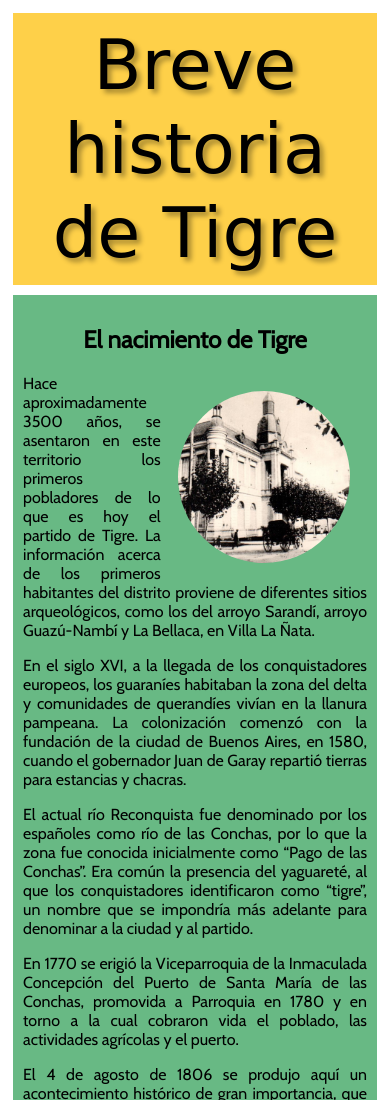
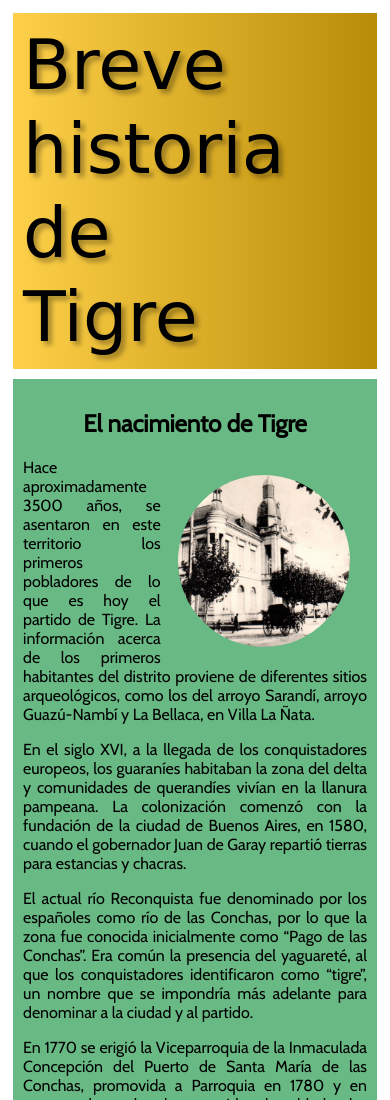
Before and after one commit to Mandharina/TPCod_a_odo_2023, a plain HTML site: page pages/historia.html in a window 390 px wide. Shown: the top 1100 px of the page. Drawn offline with nearby package versions, Linux system fonts and the light colour scheme; a web font is replaced by a local one.

Commit message:
pagina responsiva agregada a cada enlase

```diff
--- a/styles/alojamientos.css
+++ b/styles/alojamientos.css
@@ -74,3 +74,58 @@
     border-radius: 7%;
 
 }
+@media screen and (max-width:720px) {
+    .header {
+        display: grid;
+        grid-template-columns: 0% 100%;
+        grid-area: header;
+        background-color: #FED049;
+        background: linear-gradient(90deg, rgba(254, 208, 73, 1) 0%, rgba(185, 140, 8, 1) 100%);
+
+    }
+
+    .header-logo {
+        display: none;
+    }
+
+
+    .article {
+        display: grid;
+        grid-template-columns: auto;
+        grid-area: article;
+        background-color: #3D5656;
+        padding: 10px;
+        margin-top: 5px;
+    }
+
+
+@media screen and (max-width:480px) {
+    .header {
+        display: grid;
+        grid-template-columns: 0% 100%;
+        grid-area: header;
+        background-color: #FED049;
+        background: linear-gradient(90deg, rgba(254, 208, 73, 1) 0%, rgba(185, 140, 8, 1) 100%);
+
+    }
+
+    .header-logo {
+        display: none;
+    }
+    .nav {
+        display: grid;
+        grid-template: auto auto auto auto / auto auto;
+        grid-area: nav;
+        background-color: #CFFDE1;
+        margin-top: 5px;
+
+    }
+
+    .article {
+        display: grid;
+        grid-template-columns: auto;
+        grid-area: article;
+        background-color: #3D5656;
+        padding: 10px;
+        margin-top: 5px;
+    }
--- a/styles/historia.css
+++ b/styles/historia.css
@@ -130,7 +130,7 @@ a {
         margin-left: auto;
         margin-right: auto
     }
-}
+
 @media screen and (max-width: 600px){
 	.contenedor {
 		grid-template: auto auto auto auto auto/ auto;
@@ -166,4 +166,58 @@ a {
         margin: 5%;
         float:right;
     }
-}
+    @media screen and (max-width:720px) {
+        .header {
+            display: grid;
+            grid-template-columns: 0% 100%;
+            grid-area: header;
+            background-color: #FED049;
+            background: linear-gradient(90deg, rgba(254, 208, 73, 1) 0%, rgba(185, 140, 8, 1) 100%);
+
+        }
+
+        .header-logo {
+            display: none;
+        }
+
+
+        .article {
+            display: grid;
+            grid-template-columns: auto;
+            grid-area: article;
+            background-color: #3D5656;
+            padding: 10px;
+            margin-top: 5px;
+        }
+
+
+    @media screen and (max-width:480px) {
+        .header {
+            display: grid;
+            grid-template-columns: 0% 100%;
+            grid-area: header;
+            background-color: #FED049;
+            background: linear-gradient(90deg, rgba(254, 208, 73, 1) 0%, rgba(185, 140, 8, 1) 100%);
+
+        }
+
+        .header-logo {
+            display: none;
+        }
+        .nav {
+            display: grid;
+            grid-template: auto auto auto auto / auto auto;
+            grid-area: nav;
+            background-color: #CFFDE1;
+            margin-top: 5px;
+
+        }
+
+        .article {
+            display: grid;
+            grid-template-columns: auto;
+            grid-area: article;
+            background-color: #3D5656;
+            padding: 10px;
+            margin-top: 5px;
+        }
--- a/styles/index.css
+++ b/styles/index.css
@@ -177,6 +177,3 @@ button {
         padding: 10px;
         margin-top: 5px;
     }
-
-
-}
--- a/styles/quehacer.css
+++ b/styles/quehacer.css
@@ -72,3 +72,59 @@
     border-radius: 7%;
 
 }
+
+@media screen and (max-width:720px) {
+    .header {
+        display: grid;
+        grid-template-columns: 0% 100%;
+        grid-area: header;
+        background-color: #FED049;
+        background: linear-gradient(90deg, rgba(254, 208, 73, 1) 0%, rgba(185, 140, 8, 1) 100%);
+
+    }
+
+    .header-logo {
+        display: none;
+    }
+
+
+    .article {
+        display: grid;
+        grid-template-columns: auto;
+        grid-area: article;
+        background-color: #3D5656;
+        padding: 10px;
+        margin-top: 5px;
+    }
+
+
+@media screen and (max-width:480px) {
+    .header {
+        display: grid;
+        grid-template-columns: 0% 100%;
+        grid-area: header;
+        background-color: #FED049;
+        background: linear-gradient(90deg, rgba(254, 208, 73, 1) 0%, rgba(185, 140, 8, 1) 100%);
+
+    }
+
+    .header-logo {
+        display: none;
+    }
+    .nav {
+        display: grid;
+        grid-template: auto auto auto auto / auto auto;
+        grid-area: nav;
+        background-color: #CFFDE1;
+        margin-top: 5px;
+
+    }
+
+    .article {
+        display: grid;
+        grid-template-columns: auto;
+        grid-area: article;
+        background-color: #3D5656;
+        padding: 10px;
+        margin-top: 5px;
+    }
```
